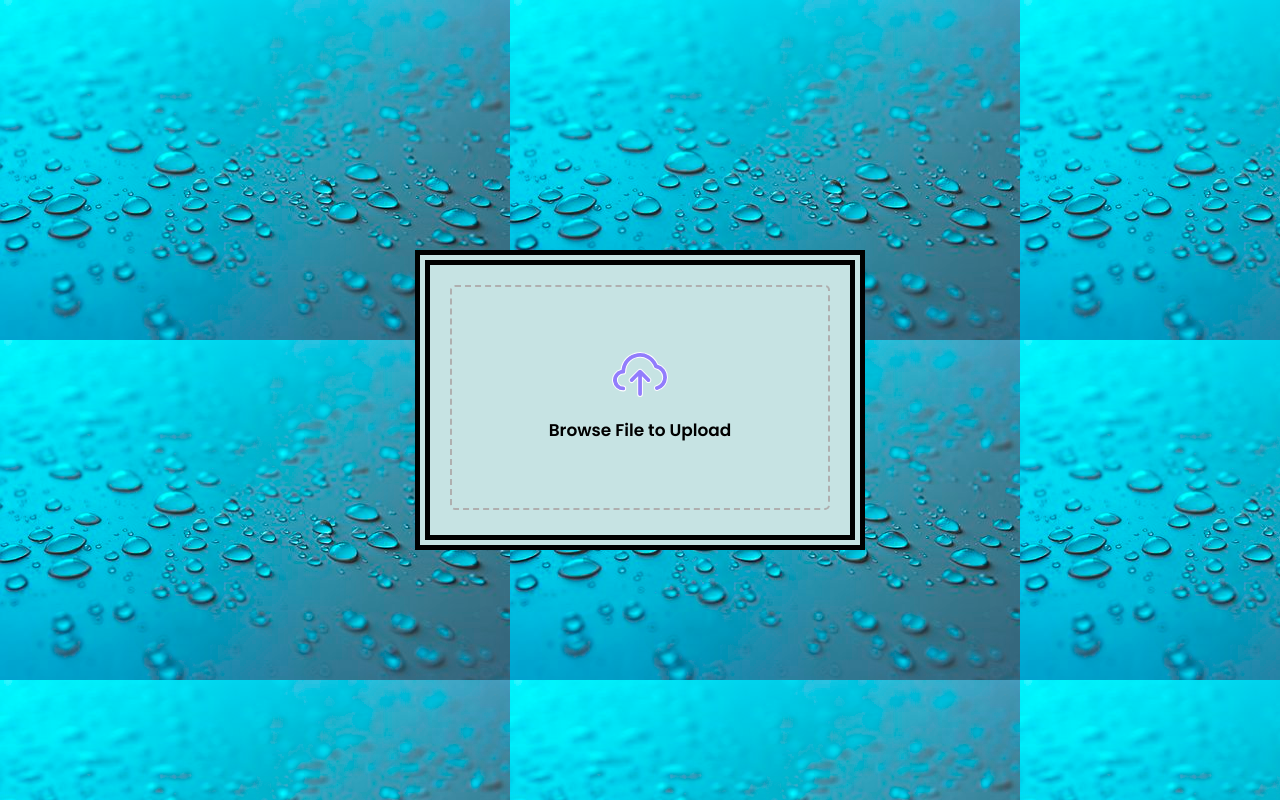
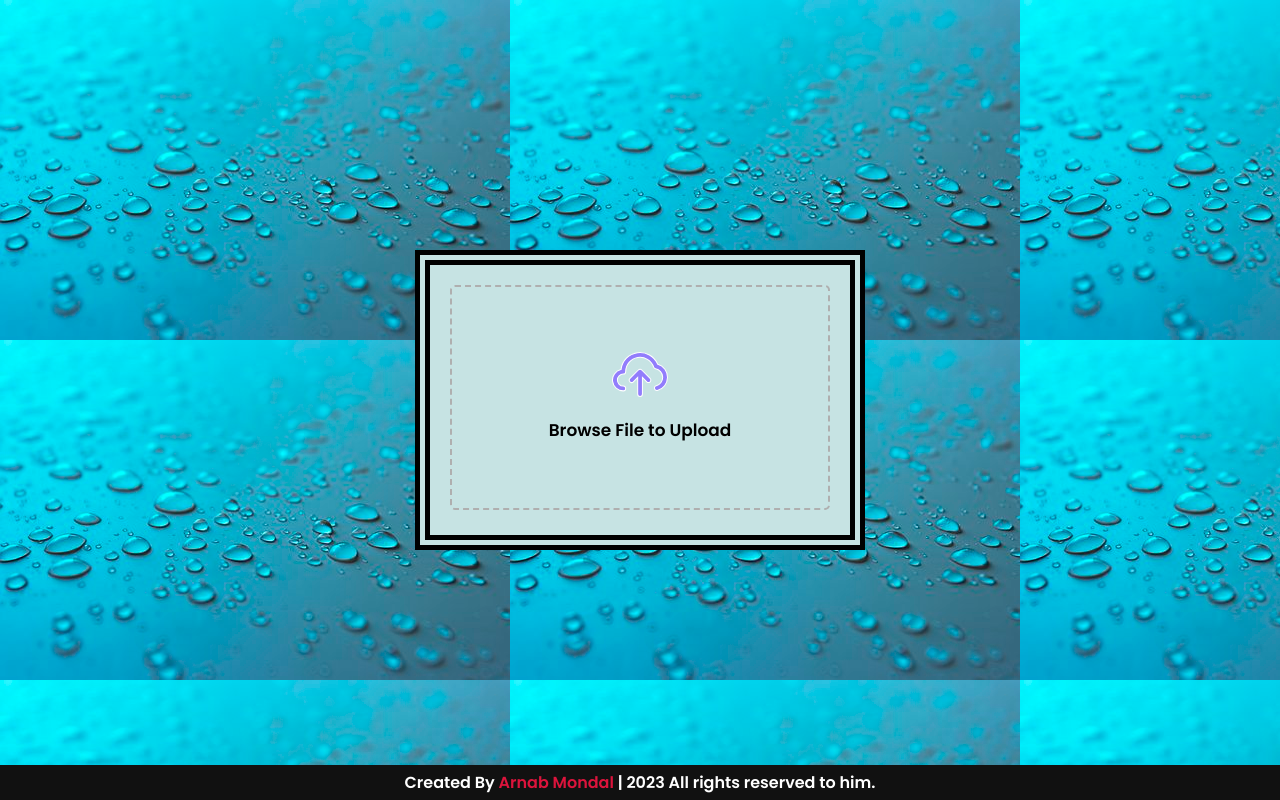
Before and after one commit to arnab-2002/Image_resizer, a plain HTML site: page index.html in a window 1280 px wide. Drawn offline with Linux system fonts and the light colour scheme.

Commit message:
27th feb

```diff
--- a/index.html
+++ b/index.html
@@ -38,6 +38,8 @@
         <button class="download-btn">Download Image</button>
       </div>
     </div>
-
+    <footer>
+      <span>Created By <a href="https://www.linkedin.com/in/arnab-mondal-b025a2163/">Arnab Mondal</a> | <span class="far fa-copyright"></span> 2023 All rights reserved to him.</span>
+  </footer>
   </body>
 </html>
--- a/style.css
+++ b/style.css
@@ -112,3 +112,20 @@ body{
   background: #074c4f;
   text-transform: uppercase;
 }
+footer{
+  position: fixed;
+  width: 100%;
+  background: #111;
+  padding: 5px 23px;
+  color: #fff;
+  text-align: center;
+  bottom: 0;
+  z-index: 100;
+}
+footer span a{
+  color: crimson;
+  text-decoration: none;
+}
+footer span a:hover{
+  text-decoration: underline;
+}
```
